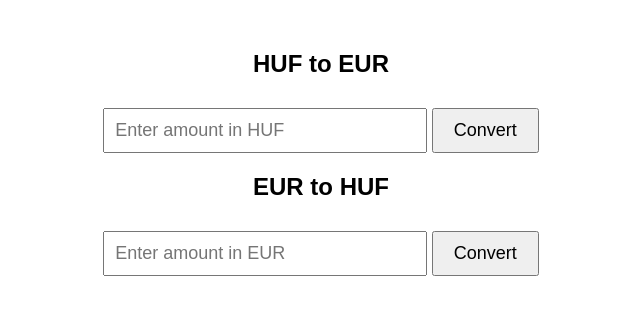
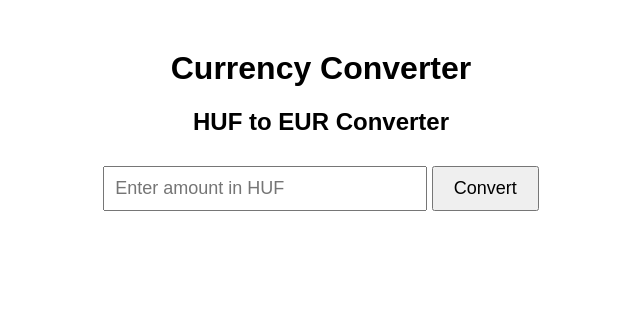
Before and after one commit to nyaridorina/EasyConvert, a Flask app: page / in a window 1280 px wide. Shown: the top 315 px of the page, without its empty margins (319-959 px from the left). Run offline with Flask 2, Linux system fonts and the light colour scheme.

Commit message:
Update index.html

```diff
--- a/templates/index.html
+++ b/templates/index.html
@@ -28,63 +28,16 @@
     </style>
 </head>
 <body>
-    <h1></h1>
+    <h1>Currency Converter</h1>
 
-    <!-- HUF to EUR Converter -->
-    <h2>HUF to EUR</h2>
-    <input type="number" id="forints" placeholder="Enter amount in HUF">
-    <button onclick="convertHUFtoEUR()">Convert</button>
-    <p id="result-huf-eur"></p>
+    <form method="post" action="/">
+        <h2>HUF to EUR Converter</h2>
+        <input type="number" name="huf_amount" placeholder="Enter amount in HUF" required>
+        <button type="submit">Convert</button>
+    </form>
 
-    <!-- EUR to HUF Converter -->
-    <h2>EUR to HUF</h2>
-    <input type="number" id="euros" placeholder="Enter amount in EUR">
-    <button onclick="convertEURtoHUF()">Convert</button>
-    <p id="result-eur-huf"></p>
-
-    <script>
-        async function fetchRates() {
-            try {
-                const response = await fetch('https://api.exchangerate-api.com/v4/latest/HUF');
-                const data = await response.json();
-                return data.rates;
-            } catch (error) {
-                console.error("Error fetching conversion rate:", error);
-                return null;
-            }
-        }
-
-        async function convertHUFtoEUR() {
-            const forints = document.getElementById('forints').value;
-            if (!forints) {
-                document.getElementById('result-huf-eur').textContent = "Please enter an amount.";
-                return;
-            }
-
-            const rates = await fetchRates();
-            if (rates) {
-                const euros = (forints * rates.EUR).toFixed(2);
-                document.getElementById('result-huf-eur').textContent = ${forints} HUF = ${euros} EUR;
-            } else {
-                document.getElementById('result-huf-eur').textContent = "Error fetching conversion rate.";
-            }
-        }
-
-        async function convertEURtoHUF() {
-            const euros = document.getElementById('euros').value;
-            if (!euros) {
-                document.getElementById('result-eur-huf').textContent = "Please enter an amount.";
-                return;
-            }
-
-            const rates = await fetchRates();
-            if (rates) {
-                const forints = (euros / rates.EUR).toFixed(2);
-                document.getElementById('result-eur-huf').textContent = ${euros} EUR = ${forints} HUF;
-            } else {
-                document.getElementById('result-eur-huf').textContent = "Error fetching conversion rate.";
-            }
-        }
-    </script>
+    {% if converted_value is not none %}
+        <p>Converted Value: {{ converted_value }} EUR</p>
+    {% endif %}
 </body>
 </html>
```
